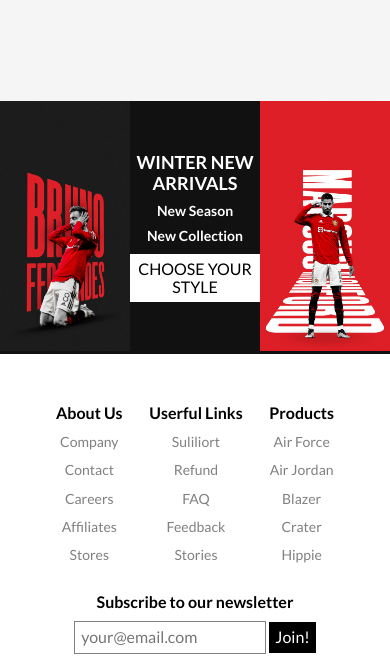
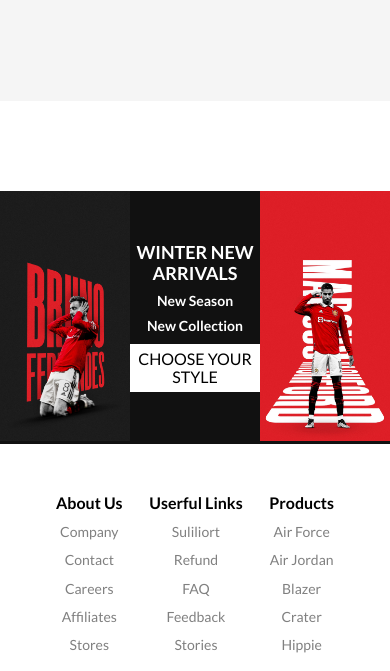
Before and after one commit to DinhVLinh/my-project, a plain HTML site: page NikeStore/index.html in a window 390 px wide. Shown: the part 2124-2795 px from the top of the page. Drawn offline with nearby package versions, Linux system fonts and the light colour scheme.

Commit message:
edit project

```diff
--- a/NikeStore/access/css/reponsive.css
+++ b/NikeStore/access/css/reponsive.css
@@ -183,7 +183,9 @@
   }
 
   /* NEW SEASON */
-
+  .new-season{
+    margin-top: 90px;
+  }
   .new-season__item-img {
     height: 250px;
   }
@@ -225,6 +227,11 @@
     font-size: 14px;
   }
 
+  .fotter-item__btn {
+    font-size: 20px;
+    margin-top: 6px;
+    width: 100%;
+  }
   .rightFooter {
     margin-top: 30px;
   }
--- a/NikeStore/index.html
+++ b/NikeStore/index.html
@@ -6,7 +6,7 @@
   <meta name="viewport" content="width=device-width, initial-scale=1.0" />
   <title>Document</title>
   <link rel="stylesheet" href="./access/css/style.css" />
-  <link rel="stylesheet" href="./access/css/reponsive.css">
+  <link rel="stylesheet" href="/my-project/NikeStore/access/css/reponsive.css">
   <link rel="preconnect" href="https://fonts.googleapis.com" />
   <link rel="preconnect" href="https://fonts.gstatic.com" crossorigin />
   <link
```
